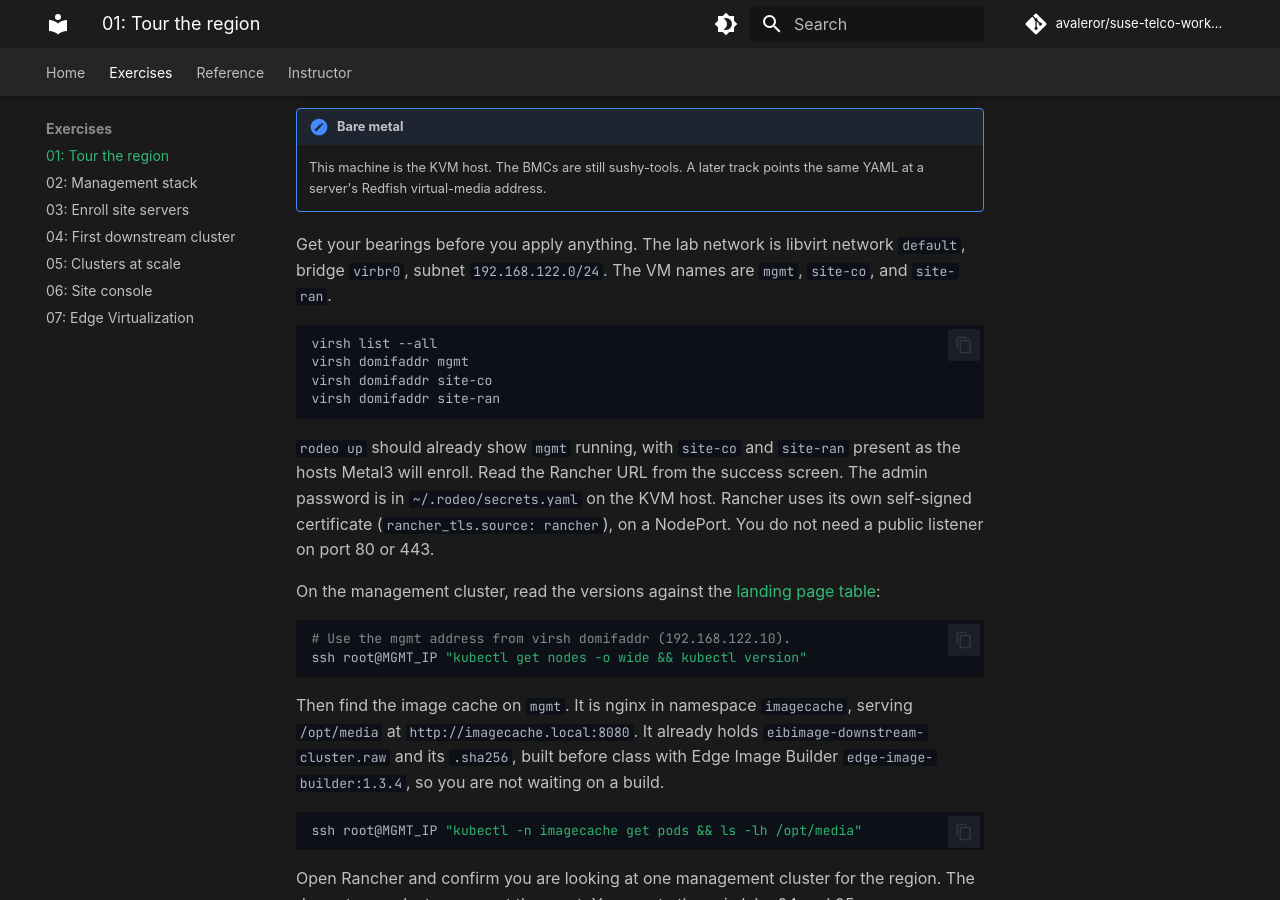
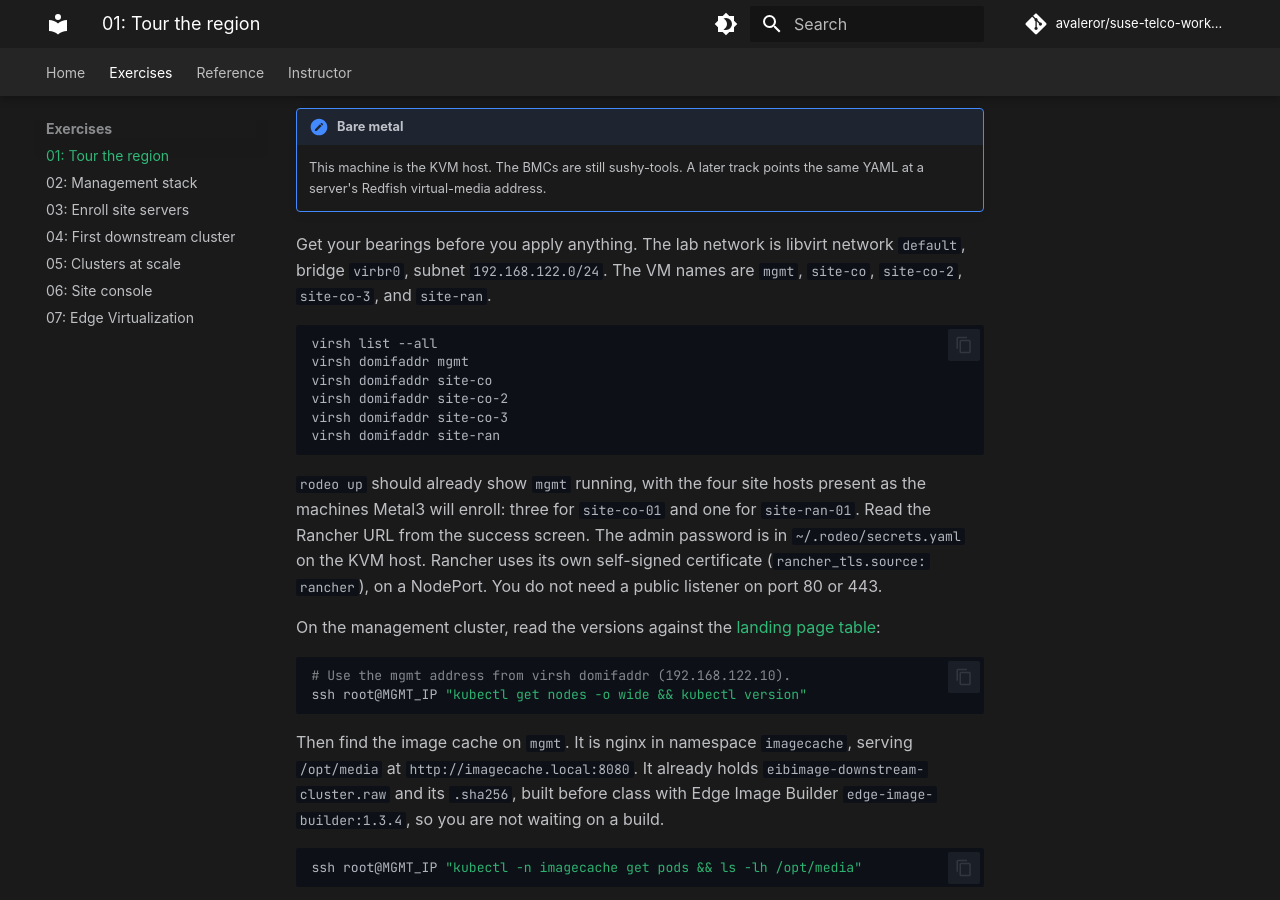
Before and after one commit to avaleror/suse-telco-workshop, an MkDocs documentation site: the page built from docs/exercises/01-environment-tour.md, in a window 1280 px wide and 900 px high, scrolled down 345 px. Built offline with MkDocs 1.6.1 and Material for MkDocs 9.7.7, drawn with Linux system fonts in a browser that asks for light colours; some web fonts are replaced; comment, search, counter and statistics services are not loaded.

````diff
--- a/docs/exercises/01-environment-tour.md
+++ b/docs/exercises/01-environment-tour.md
@@ -11,16 +11,18 @@
 !!! note "Bare metal"
     This machine is the KVM host. The BMCs are still sushy-tools. A later track points the same YAML at a server's Redfish virtual-media address.
 
-Get your bearings before you apply anything. The lab network is libvirt network `default`, bridge `virbr0`, subnet `192.168.122.0/24`. The VM names are `mgmt`, `site-co`, and `site-ran`.
+Get your bearings before you apply anything. The lab network is libvirt network `default`, bridge `virbr0`, subnet `192.168.122.0/24`. The VM names are `mgmt`, `site-co`, `site-co-2`, `site-co-3`, and `site-ran`.
 
 ```bash
 virsh list --all
 virsh domifaddr mgmt
 virsh domifaddr site-co
+virsh domifaddr site-co-2
+virsh domifaddr site-co-3
 virsh domifaddr site-ran
 ```
 
-`rodeo up` should already show `mgmt` running, with `site-co` and `site-ran` present as the hosts Metal3 will enroll. Read the Rancher URL from the success screen. The admin password is in `~/.rodeo/secrets.yaml` on the KVM host. Rancher uses its own self-signed certificate (`rancher_tls.source: rancher`), on a NodePort. You do not need a public listener on port 80 or 443.
+`rodeo up` should already show `mgmt` running, with the four site hosts present as the machines Metal3 will enroll: three for `site-co-01` and one for `site-ran-01`. Read the Rancher URL from the success screen. The admin password is in `~/.rodeo/secrets.yaml` on the KVM host. Rancher uses its own self-signed certificate (`rancher_tls.source: rancher`), on a NodePort. You do not need a public listener on port 80 or 443.
 
 On the management cluster, read the versions against the [landing page table](../index.md):
 
````
Also changed, not shown: README.md (+6 -5 lines), docs/exercises/05-clusters-at-scale.md (+1 -1 lines), docs/reference/architecture.md (+1 -1 lines).
